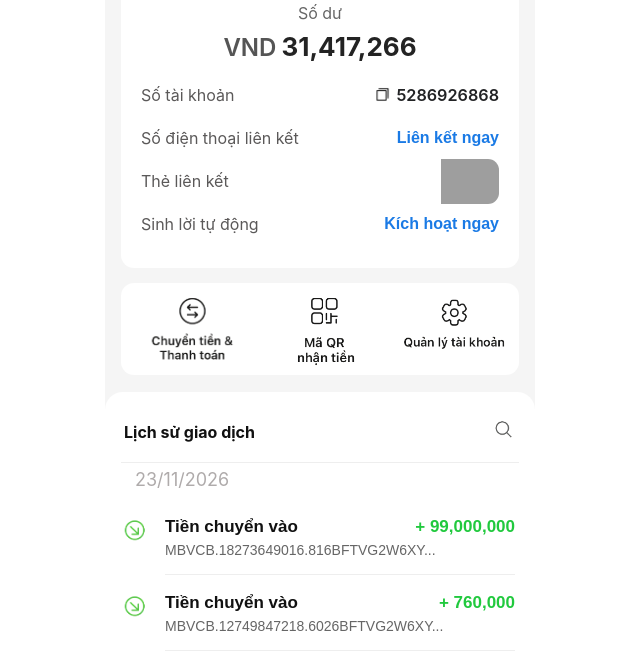
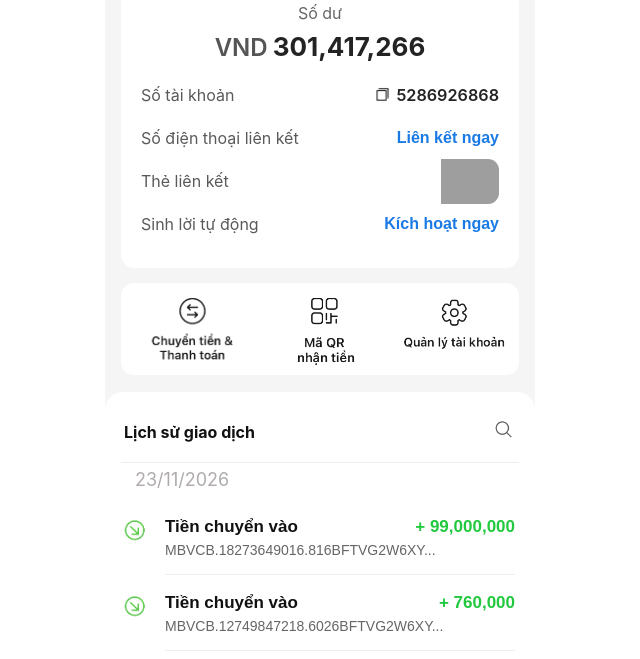
Before and after one commit to tallonagency2-ui/tech_end-main, a plain HTML site: page account.html in a window 1280 px wide. Shown: the part 106-765 px from the top of the page, without its empty margins (320-960 px from the left). Drawn offline with Linux system fonts and the light colour scheme; grey boxes are pictures that could not be loaded.

Commit message:
Update account.html

```diff
--- a/account.html
+++ b/account.html
@@ -112,7 +112,7 @@
                     <span>VND</span>
 
                     <strong>
-                        31,417,266
+                        301,417,266
                     </strong>
 
                 </div>
```
